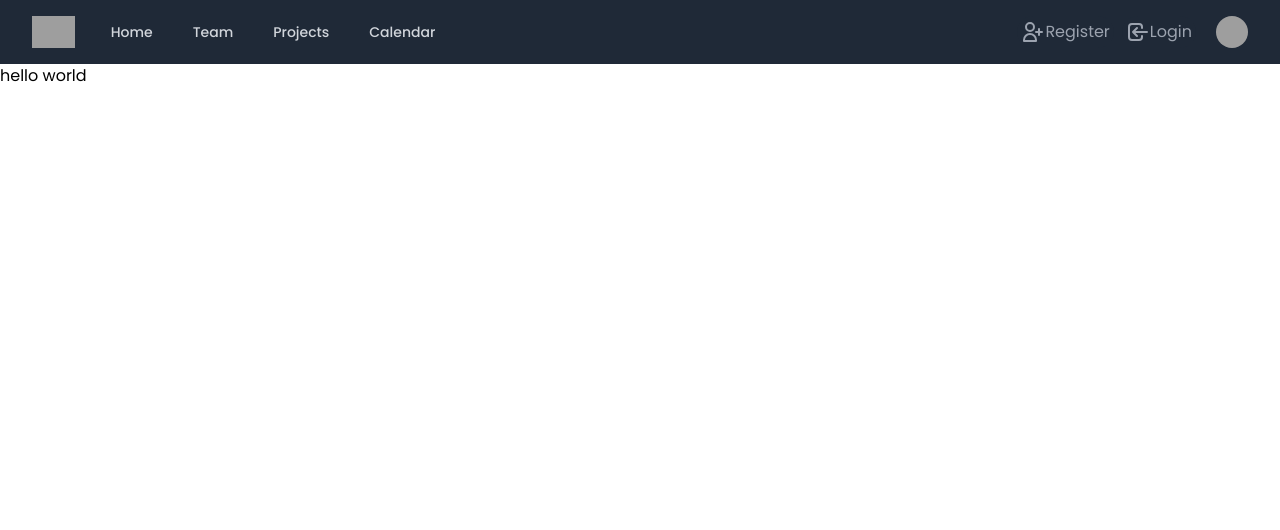
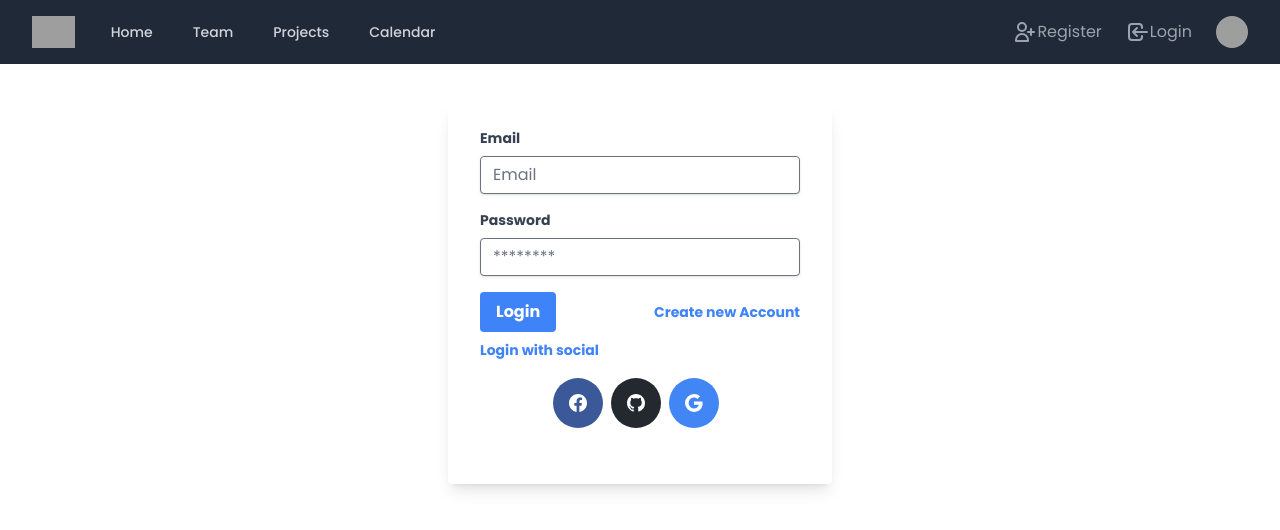
Before and after one commit to mallick-portfolio/MERN-Warehouse-Inventory-Client, a React (Create React App) app: page /login in a window 1280 px wide. Shown: the top 530 px of the page. Built offline with nearby package versions, Linux system fonts and the light colour scheme; grey boxes are pictures that could not be loaded.

Commit message:
added new register functionality

```diff
--- a/package.json
+++ b/package.json
@@ -18,6 +18,7 @@
     "react-icons": "^4.3.1",
     "react-router-dom": "^6.3.0",
     "react-scripts": "5.0.1",
+    "react-toastify": "^8.2.0",
     "swiper": "^8.1.4",
     "web-vitals": "^2.1.4"
   },
--- a/src/App.js
+++ b/src/App.js
@@ -4,10 +4,13 @@ import Header from './components/shared/Header/Header';
 import Home from './components/pages/Home/Home';
 import Register from './components/Register/Register.jsx';
 import Login from './components/pages/Login/Login';
+import 'react-toastify/dist/ReactToastify.css';
+import { ToastContainer } from 'react-toastify';
+function App() {
 
-function App() {
   return (
     <div>
+      <ToastContainer />
       <Header />
       <Routes>
         <Route path='/' element={<Home />} />
--- a/src/components/Register/Register.jsx
+++ b/src/components/Register/Register.jsx
@@ -1,9 +1,15 @@
-import React, { useRef } from "react";
+import React, { useEffect, useRef } from "react";
 import { useForm } from "react-hook-form";
-import { Link } from "react-router-dom";
+import { Link, useNavigate } from "react-router-dom";
 import Social from "../shared/Social/Social.jsx";
-
+import { useCreateUserWithEmailAndPassword } from "react-firebase-hooks/auth";
+import auth from "./../../firebase.init";
+import Loading from "../shared/Loading/Loading.jsx";
+import { toast } from "react-toastify";
 const Register = () => {
+  const navigate = useNavigate();
+  const [createUserWithEmailAndPassword, user, loading, error] =
+    useCreateUserWithEmailAndPassword(auth);
   const {
     register,
     watch,
@@ -13,9 +19,28 @@ const Register = () => {
   const password = useRef({});
 
   password.current = watch("password", "");
+
+  useEffect(() => {
+    if (error) {
+      toast("Your Email Already exist");
+      navigate("/register");
+    }
+  }, [error, navigate]);
+  let load;
+  if (loading) {
+    load = <Loading />
+    return load;
+  }
+  if (user) {
+    return (
+      <div>
+        <p>Registered User: {user.email}</p>
+      </div>
+    );
+  }
   const onSubmit = async (data, e) => {
     e.preventDefault();
-    console.log(data);
+    createUserWithEmailAndPassword(data.email, data.password);
   };
   return (
     <div className="container mx-auto my-10 w-full max-w-sm">
--- a/src/components/pages/Login/Login.jsx
+++ b/src/components/pages/Login/Login.jsx
@@ -1,11 +1,83 @@
-import React from 'react'
+import React from "react";
+import { useForm } from "react-hook-form";
+import { Link } from "react-router-dom";
+import Social from './../../shared/Social/Social';
 
 const Login = () => {
+  const {
+    register,
+    handleSubmit,
+    formState: { errors, dirtyFields },
+  } = useForm();
+  const onSubmit = async (data, e) => {
+    e.preventDefault();
+    console.log(data);
+  };
   return (
-    <div>
-      hello world
+    <div className="container mx-auto my-10 w-full max-w-sm">
+      <div className="form">
+        <form onSubmit={handleSubmit(onSubmit)}>
+          <div className="mb-4">
+            <label className="input-label" htmlFor="email">
+              Email
+            </label>
+            <input
+              autoComplete="off"
+              {...register("email", {
+                required: "Please enter your email address",
+                pattern: {
+                  value:
+                    // eslint-disable-next-line no-useless-escape
+                    /^(([^<>()[\]\\.,;:\s@\"]+(\.[^<>()[\]\\.,;:\s@\"]+)*)|(\".+\"))@((\[[0-9]{1,3}\.[0-9]{1,3}\.[0-9]{1,3}\.[0-9]{1,3}\])|(([a-zA-Z\-0-9]+\.)+[a-zA-Z]{2,}))$/,
+                  message: "Invalid email address",
+                },
+              })}
+              className={`input-field  ${
+                !errors.email && dirtyFields.email && "!bg-green-50"
+              }`}
+              id="email"
+              type="email"
+              placeholder="Email"
+            />
+            <span className="text-red-500">{errors.email?.message}</span>
+          </div>
+          <div className="mb-4">
+            <label className="input-label" htmlFor="password">
+              Password
+            </label>
+            <input
+              {...register("password", {
+                required: true,
+                minLength: {
+                  value: 8,
+                  message: "Password must have at least 8 characters",
+                },
+              })}
+              className="input-field"
+              id="password"
+              type="password"
+              placeholder="********"
+            />
+            {errors.password && (
+              <p className="text-red-500">{errors.password.message}</p>
+            )}
+          </div>
+          <div className="flex items-center justify-between">
+            <button className="input-btn" type="submit">
+              Login
+            </button>
+            <Link className="exist-account" to="/register">
+              Create new Account
+            </Link>
+          </div>
+        </form>
+        <div>
+          <p className="exist-account mt-2">Login with social</p>
+          <Social />
+        </div>
+      </div>
     </div>
-  )
-}
+  );
+};
 
-export default Login
+export default Login;
--- /dev/null
+++ b/src/components/shared/Loading/Loading.jsx
@@ -0,0 +1,26 @@
+import React from "react";
+
+const Loading = () => {
+  return (
+    <div className="w-screen h-screen flex justify-center items-center">
+      <svg
+        role="status"
+        className="w-8 h-8 mr-2 text-gray-200 animate-spin dark:text-gray-600 fill-blue-600"
+        viewBox="0 0 100 101"
+        fill="none"
+        xmlns="http://www.w3.org/2000/svg"
+      >
+        <path
+          d="M100 50.5908C100 78.2051 77.6142 100.591 50 100.591C22.3858 100.591 0 78.2051 0 50.5908C0 22.9766 22.3858 0.59082 50 0.59082C77.6142 0.59082 100 22.9766 100 50.5908ZM9.08144 50.5908C9.08144 73.1895 27.4013 91.5094 50 91.5094C72.5987 91.5094 90.9186 73.1895 90.9186 50.5908C90.9186 27.9921 72.5987 9.67226 50 9.67226C27.4013 9.67226 9.08144 27.9921 9.08144 50.5908Z"
+          fill="currentColor"
+        ></path>
+        <path
+          d="M93.9676 39.0409C96.393 38.4038 97.8624 35.9116 97.0079 33.5539C95.2932 28.8227 92.871 24.3692 89.8167 20.348C85.8452 15.1192 80.8826 10.7238 75.2124 7.41289C69.5422 4.10194 63.2754 1.94025 56.7698 1.05124C51.7666 0.367541 46.6976 0.446843 41.7345 1.27873C39.2613 1.69328 37.813 4.19778 38.4501 6.62326C39.0873 9.04874 41.5694 10.4717 44.0505 10.1071C47.8511 9.54855 51.7191 9.52689 55.5402 10.0491C60.8642 10.7766 65.9928 12.5457 70.6331 15.2552C75.2735 17.9648 79.3347 21.5619 82.5849 25.841C84.9175 28.9121 86.7997 32.2913 88.1811 35.8758C89.083 38.2158 91.5421 39.6781 93.9676 39.0409Z"
+          fill="currentFill"
+        ></path>
+      </svg>
+    </div>
+  );
+};
+
+export default Loading;
--- a/src/components/shared/Social/Social.jsx
+++ b/src/components/shared/Social/Social.jsx
@@ -1,7 +1,30 @@
-import React from "react";
+import React, { useEffect } from "react";
+import { useSignInWithGoogle } from "react-firebase-hooks/auth";
 import { BsFacebook, BsGithub,BsGoogle } from "react-icons/bs";
+import auth from "../../../firebase.init.js";
+import { toast } from 'react-toastify';
+import { useNavigate } from 'react-router-dom';
+import Loading from "../Loading/Loading.jsx";
 
 const Social = () => {
+  const [signInWithGoogle, googleUser, googleLoading, googleError] = useSignInWithGoogle(auth);
+  const navigate = useNavigate()
+  useEffect(() => {
+    if (googleError) {
+      toast("Your signup attemp failed. Please try again");
+      navigate("/register");
+    }
+  }, [googleError, navigate]);
+  if (googleLoading) {
+    return <Loading />;
+  }
+  if (googleUser) {
+    return (
+      <div>
+        <p>Registered User: {googleUser.email}</p>
+      </div>
+    );
+  }
   return (
     <div className="flex items-center justify-center my-4">
       <button type="button" className="facebook-btn">
@@ -10,7 +33,7 @@ const Social = () => {
       <button type="button" className="github-btn">
         <BsGithub />
       </button>
-      <button type="button" className="google-btn">
+      <button onClick={()=> signInWithGoogle()} type="button" className="google-btn">
         <BsGoogle />
       </button>
     </div>
--- a/src/index.css
+++ b/src/index.css
@@ -27,6 +27,9 @@ body {
   .input-btn {
     @apply bg-blue-500 hover:bg-blue-700 text-white font-bold py-2 px-4 rounded;
   }
+  .login-signup-btn {
+    @apply bg-gray-800 mx-2 p-1 rounded-full text-gray-400 hover:text-white focus:outline-none focus:ring-2 focus:ring-offset-2 focus:ring-offset-gray-800 focus:ring-white
+  }
 }
 
 /* custom utilities */
@@ -46,4 +49,22 @@ body {
   .exist-account {
     @apply inline-block align-baseline font-bold text-sm text-blue-500 hover:text-blue-800
   }
+  .hide-show-btn {
+    @apply text-gray-300 hover:bg-gray-700 hover:text-white block px-3 py-2 rounded-md text-base font-medium;
+  }
+  .mobile-menu-btn {
+    @apply inline-flex items-center justify-center p-2 rounded-md text-gray-400 hover:text-white hover:bg-gray-700 focus:outline-none focus:ring-2 focus:ring-inset focus:ring-white;
+  }
+  .nav-item{
+    @apply text-gray-300 hover:bg-gray-700 hover:text-white px-3 py-2 rounded-md text-sm font-medium;
+  }
+  .menu-item-left {
+    @apply flex-1 flex items-center justify-center sm:items-stretch sm:justify-start;
+  }
+  .menu-item-right {
+    @apply absolute inset-y-0 right-0 flex items-center pr-2 sm:static sm:inset-auto sm:ml-6 sm:pr-0;
+  }
+  .menu-btn {
+    @apply bg-gray-800 flex text-sm rounded-full focus:outline-none focus:ring-2 focus:ring-offset-2 focus:ring-offset-gray-800 focus:ring-white;
+  }
 }
```
Also changed, not shown: src/components/shared/Header/Header.jsx (+10 -10 lines), 1 other file (tests, documents, lock files or other folders).
